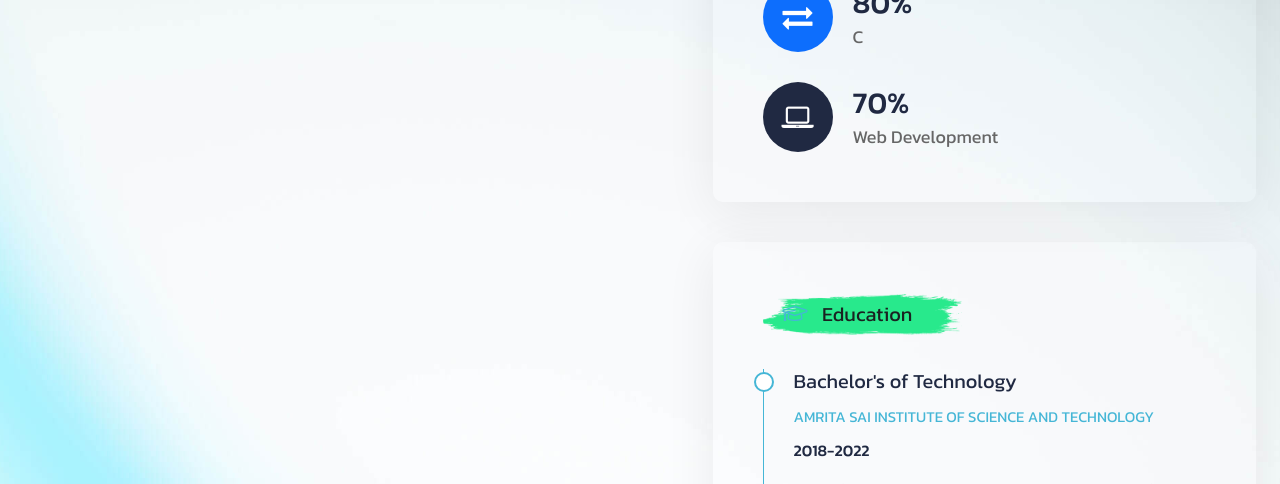
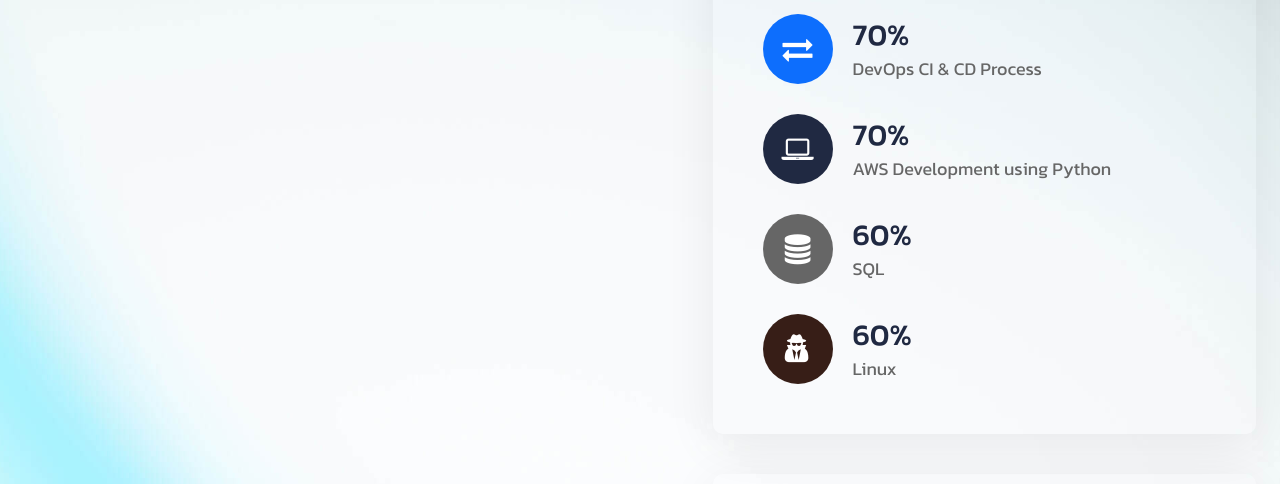
Before and after one commit to venkat09docs/jagadeesh, a plain HTML site: page index.html in a window 1280 px wide. Shown: the part 2407-2891 px from the top of the page. Drawn offline with Linux system fonts and the light colour scheme; files whose address does not match are found by name.

Commit message:
Update index.html

```diff
--- a/index.html
+++ b/index.html
@@ -6,7 +6,7 @@
     <meta charset="utf-8">
     <meta http-equiv="X-UA-Compatible" content="IE=edge">
     <meta name="viewport" content="width=device-width, initial-scale=1">
-    <meta name="description" content="Rise `N` Shine Technologies">
+    <meta name="description" content="Jagadeesh Reddy Puthi">
 
     <!-- ========== Page Title ========== -->
     <title>Jagadeswar Reddy Puthi</title>
@@ -77,10 +77,10 @@
                             <a class="smooth-menu" href="#portfolio">Portfolio</a>
                         </li>
                         <li>
-                            <a class="smooth-menu" href="#blog">blog</a>
+                            <a class="smooth-menu" href="#blog">Blog</a>
                         </li>
                         <li>
-                            <a class="smooth-menu" href="#contact">contact</a>
+                            <a class="smooth-menu" href="#contact">Contact</a>
                         </li>
                     </ul>
                 </div><!-- /.navbar-collapse -->
@@ -245,7 +245,7 @@
                     <div class="col-lg-6 offset-lg-1 mt-50">
                         <div class="about-style-one-info">
                             <h3 class="sub-title">About Me</h3>
-                            <h2 class="title">I can develop <br> that help people</h2>
+                            <h2 class="title">I am a passionate AWS developer with a strong affinity for Python</h2>
                             <p> Aiming to achieve a challenging and successful career where I can make a significant
                                 contribution using my innovative ideas, knowledge, skills and experience with the
                                 objective of development & growth of the Organization.</p>
@@ -280,6 +280,15 @@
                                 <ul class="skill-items mt-10">
                                     <li>
                                         <div class="icon">
+                                            <i class="fa fa-exchange"></i>
+                                        </div>
+                                        <div class="content">
+                                            <span>70%</span>
+                                            <h5>AWS Cloud</h5>
+                                        </div>
+                                    </li>
+                                    <li>
+                                        <div class="icon">
                                             <i class='fab fa-python'></i>
                                         </div>
                                         <div class="content">
@@ -289,10 +298,28 @@
                                     </li>
                                     <li>
                                         <div class="icon">
+                                            <i class="fa fa-exchange"></i>
+                                        </div>
+                                        <div class="content">
+                                            <span>70%</span>
+                                            <h5>DevOps CI & CD Process</h5>
+                                        </div>
+                                    </li>
+                                    <li>
+                                        <div class="icon">
+                                            <i class="fa fa-laptop" aria-hidden="true"></i>
+                                        </div>
+                                        <div class="content">
+                                            <span>70%</span>
+                                            <h5>AWS Development using Python</h5>
+                                        </div>
+                                    </li>
+                                    <li>
+                                        <div class="icon">
                                             <i class="fa fa-database"></i>
                                         </div>
                                         <div class="content">
-                                            <span>70%</span>
+                                            <span>60%</span>
                                             <h5>SQL</h5>
                                         </div>
                                     </li>
@@ -305,24 +332,7 @@
                                             <h5>Linux</h5>
                                         </div>
                                     </li>
-                                    <li>
-                                        <div class="icon">
-                                            <i class="fa fa-exchange"></i>
-                                        </div>
-                                        <div class="content">
-                                            <span>80%</span>
-                                            <h5>C</h5>
-                                        </div>
-                                    </li>
-                                    <li>
-                                        <div class="icon">
-                                            <i class="fa fa-laptop" aria-hidden="true"></i>
-                                        </div>
-                                        <div class="content">
-                                            <span>70%</span>
-                                            <h5>Web Development</h5>
-                                        </div>
-                                    </li>
+
                                 </ul>
                             </div>
                             <!-- End Single Item -->
```
